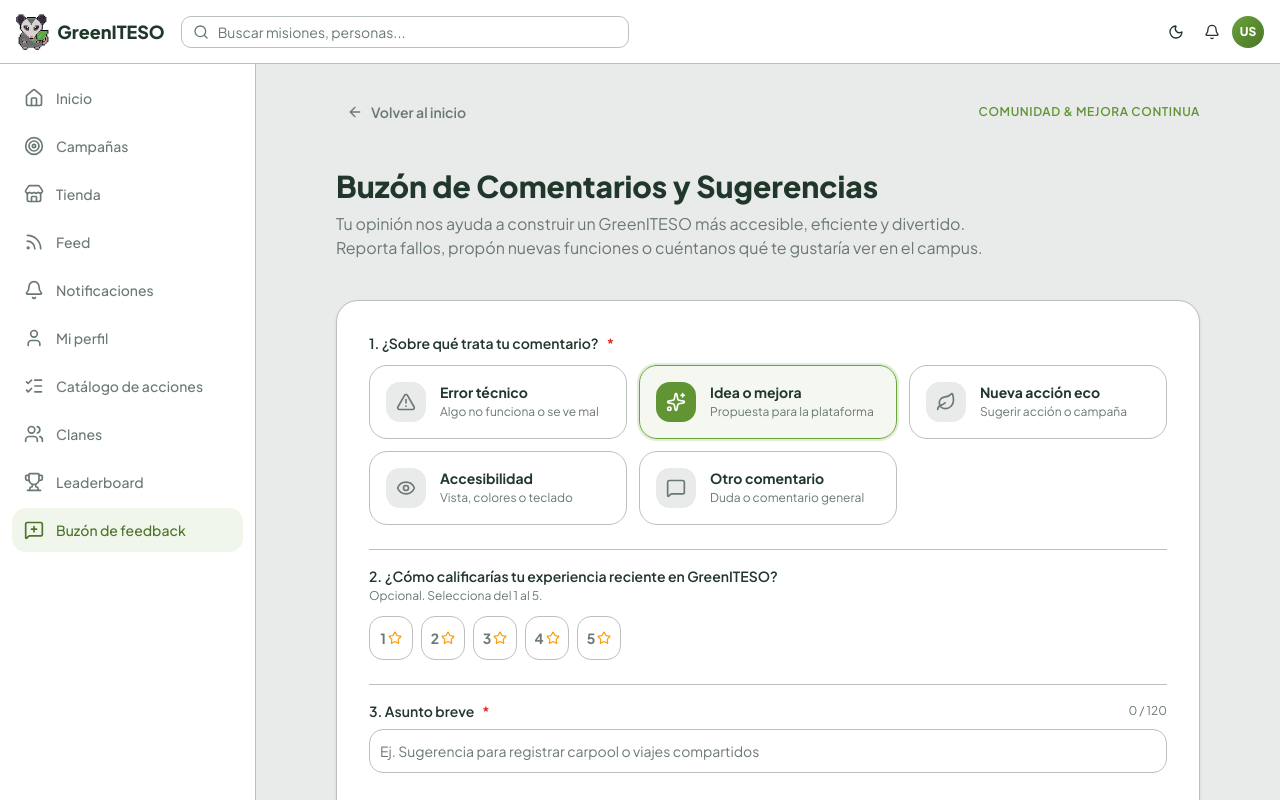
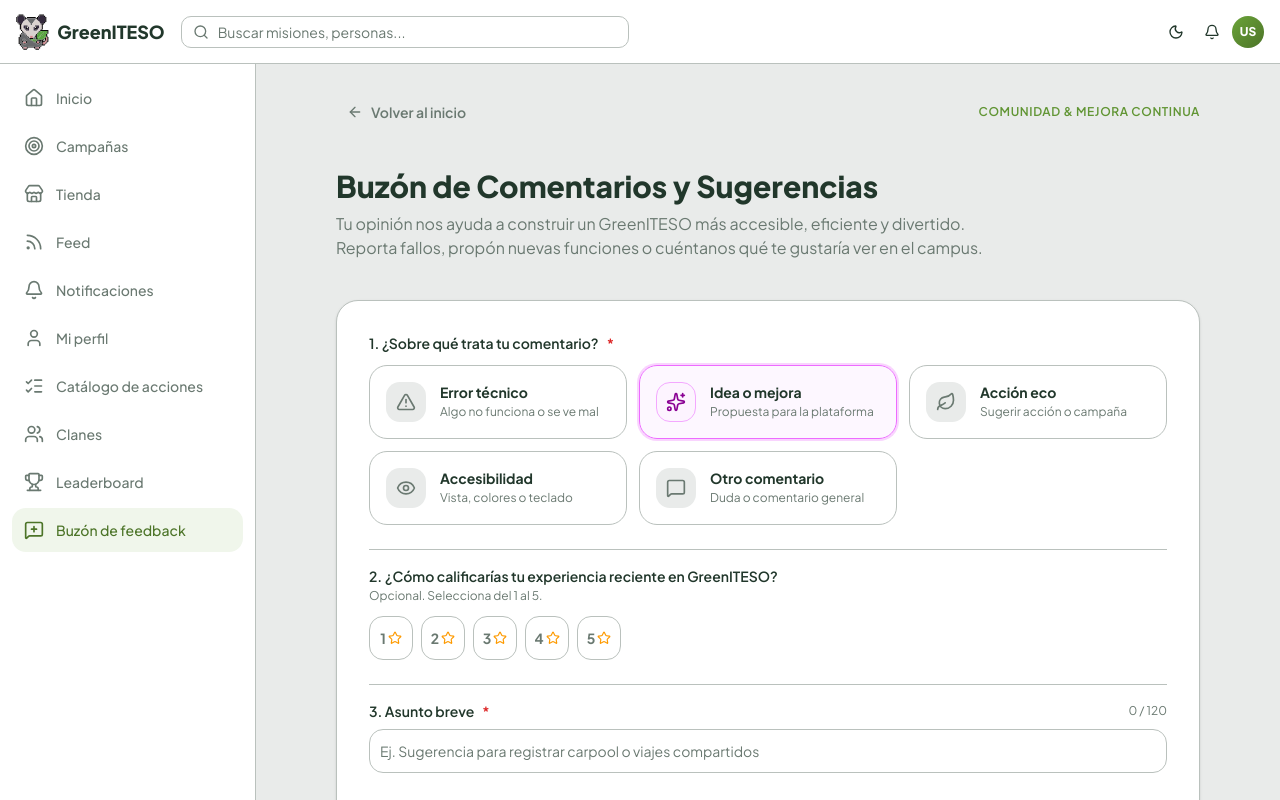
Before and after one commit to GreenITESO-Proyecto-Integrador/GreenITESO-Frontend, a React (Vite) app: page /feedback in a window 1280 px wide. Shown: the top 800 px of the page. Built offline with nearby package versions, Linux system fonts and the light colour scheme; no server answers; sample sign-in values are in the browser's storage.

Commit message:
feat(feedback): enhance feedback components with improved category handling and status message accessibility

```diff
--- a/src/pages/Feedback/Feedback.tsx
+++ b/src/pages/Feedback/Feedback.tsx
@@ -41,6 +41,7 @@ export function FeedbackPage() {
     text: string;
   } | null>(null);
   const fileInputRef = useRef<HTMLInputElement>(null);
+  const bannerRef = useRef<HTMLDivElement>(null);
 
   // Submissions history & pagination
   const [mySubmissions, setMySubmissions] = useState<FeedbackSubmission[]>([]);
@@ -51,6 +52,17 @@ export function FeedbackPage() {
   const [isLoadingMore, setIsLoadingMore] = useState(false);
   const [loadMoreError, setLoadMoreError] = useState<string | null>(null);
   const latestHistoryRequestRef = useRef(0);
+  const mySubmissionsRef = useRef<FeedbackSubmission[]>([]);
+  useEffect(() => {
+    mySubmissionsRef.current = mySubmissions;
+  }, [mySubmissions]);
+
+  // The banner sits above the form but the submit button is below it: bring it into view.
+  useEffect(() => {
+    if (!statusMessage) return;
+    bannerRef.current?.scrollIntoView({ block: 'center' });
+    bannerRef.current?.focus({ preventScroll: true });
+  }, [statusMessage]);
 
   const loadHistory = useCallback(async () => {
     const requestId = latestHistoryRequestRef.current + 1;
@@ -63,12 +75,10 @@ export function FeedbackPage() {
       const res = await fetchMyFeedback();
       if (requestId !== latestHistoryRequestRef.current) return;
 
-      setMySubmissions(prev => {
-        const fetchedIds = new Set(res.results.map(item => item.id));
-        const localOnly = prev.filter(item => !fetchedIds.has(item.id));
-        setTotalCount(res.count + localOnly.length);
-        return [...localOnly, ...res.results];
-      });
+      const fetchedIds = new Set(res.results.map(item => item.id));
+      const localOnly = mySubmissionsRef.current.filter(item => !fetchedIds.has(item.id));
+      setMySubmissions([...localOnly, ...res.results]);
+      setTotalCount(res.count + localOnly.length);
       setNextPageUrl(res.next);
     } catch (err) {
       if (requestId !== latestHistoryRequestRef.current) return;
@@ -227,8 +237,10 @@ export function FeedbackPage() {
       {/* Feedback banner */}
       {statusMessage && (
         <div
+          ref={bannerRef}
+          tabIndex={-1}
           role="alert"
-          className={`p-4 rounded-2xl text-sm flex items-center gap-2.5 border font-medium ${
+          className={`p-4 rounded-2xl outline-none text-sm flex items-center gap-2.5 border font-medium ${
             statusMessage.type === 'success'
               ? 'border-emerald-200 bg-emerald-50 text-emerald-800 dark:border-emerald-800 dark:bg-emerald-950/40 dark:text-emerald-300'
               : 'bg-destructive/10 text-destructive border-destructive/20'
--- a/src/pages/Feedback/components/FeedbackCategoryPicker.tsx
+++ b/src/pages/Feedback/components/FeedbackCategoryPicker.tsx
@@ -1,47 +1,22 @@
 import { useRef } from 'react';
-import { AlertTriangle, Eye, Leaf, MessageSquare, Sparkles } from 'lucide-react';
 import type { FeedbackCategory } from '@/types/feedback';
 import { cn } from '@/lib/utils';
+import { CATEGORY_NAMES, CATEGORY_STYLES } from './feedback-categories';
 
-interface CategoryOption {
-  value: FeedbackCategory;
-  label: string;
-  description: string;
-  icon: typeof AlertTriangle;
-}
+const CATEGORY_DESCRIPTIONS: Record<FeedbackCategory, string> = {
+  BUG: 'Algo no funciona o se ve mal',
+  IDEA: 'Propuesta para la plataforma',
+  ECO_ACTION: 'Sugerir acción o campaña',
+  ACCESSIBILITY: 'Vista, colores o teclado',
+  OTHER: 'Duda o comentario general',
+};
 
-const CATEGORIES: CategoryOption[] = [
-  {
-    value: 'BUG',
-    label: 'Error técnico',
-    description: 'Algo no funciona o se ve mal',
-    icon: AlertTriangle,
-  },
-  {
-    value: 'IDEA',
-    label: 'Idea o mejora',
-    description: 'Propuesta para la plataforma',
-    icon: Sparkles,
-  },
-  {
-    value: 'ECO_ACTION',
-    label: 'Nueva acción eco',
-    description: 'Sugerir acción o campaña',
-    icon: Leaf,
-  },
-  {
-    value: 'ACCESSIBILITY',
-    label: 'Accesibilidad',
-    description: 'Vista, colores o teclado',
-    icon: Eye,
-  },
-  {
-    value: 'OTHER',
-    label: 'Otro comentario',
-    description: 'Duda o comentario general',
-    icon: MessageSquare,
-  },
-];
+const CATEGORIES = (Object.keys(CATEGORY_DESCRIPTIONS) as FeedbackCategory[]).map(value => ({
+  value,
+  label: CATEGORY_NAMES[value],
+  description: CATEGORY_DESCRIPTIONS[value],
+  icon: CATEGORY_STYLES[value].icon,
+}));
 
 interface FeedbackCategoryPickerProps {
   value: FeedbackCategory;
@@ -102,16 +77,16 @@ export function FeedbackCategoryPicker({
               'focus-visible:outline-none focus-visible:ring-2 focus-visible:ring-primary-500',
               disabled && 'opacity-60 cursor-not-allowed',
               isSelected
-                ? 'border-primary-500 bg-primary-50/70 dark:bg-primary-900/40 ring-2 ring-primary-500/20'
+                ? CATEGORY_STYLES[category.value].card
                 : 'border-border bg-card hover:bg-muted/40',
             )}
           >
             <div
               className={cn(
-                'size-10 rounded-xl flex items-center justify-center shrink-0 transition-colors',
+                'size-10 rounded-xl border flex items-center justify-center shrink-0 transition-colors',
                 isSelected
-                  ? 'bg-primary-600 text-white dark:bg-primary-500'
-                  : 'bg-muted text-muted-foreground',
+                  ? CATEGORY_STYLES[category.value].classes
+                  : 'border-transparent bg-muted text-muted-foreground',
               )}
             >
               <Icon className="size-5" />
--- a/src/pages/Feedback/components/FeedbackRatingPicker.tsx
+++ b/src/pages/Feedback/components/FeedbackRatingPicker.tsx
@@ -88,6 +88,11 @@ export function FeedbackRatingPicker({
           );
         })}
         {value !== null && (
+          <span aria-live="polite" className="text-xs font-semibold text-foreground px-1">
+            {RATINGS.find(item => item.value === value)?.label}
+          </span>
+        )}
+        {value !== null && (
           <button
             type="button"
             disabled={disabled}
--- a/src/pages/Feedback/components/feedback-categories.ts
+++ b/src/pages/Feedback/components/feedback-categories.ts
@@ -6,34 +6,45 @@ export const CATEGORY_NAMES: Record<string, string> = {
   IDEA: 'Idea o mejora',
   ECO_ACTION: 'Acción eco',
   ACCESSIBILITY: 'Accesibilidad',
-  OTHER: 'Comentario',
+  OTHER: 'Otro comentario',
 };
 
-/** Icon and badge/chip colors per category (selected chips reuse the badge colors). */
-export const CATEGORY_STYLES: Record<FeedbackCategory, { icon: typeof Leaf; classes: string }> = {
+/**
+ * Icon and colors per category: `classes` for badges, chips and icon tiles; `card` for the
+ * selected card in the form's category picker.
+ */
+export const CATEGORY_STYLES: Record<
+  FeedbackCategory,
+  { icon: typeof Leaf; classes: string; card: string }
+> = {
   BUG: {
     icon: AlertTriangle,
     classes:
       'border-red-300 bg-red-50 text-red-800 dark:border-red-800 dark:bg-red-950/40 dark:text-red-300',
+    card: 'border-red-400 bg-red-50/70 ring-2 ring-red-500/20 dark:border-red-700 dark:bg-red-950/30',
   },
   IDEA: {
     icon: Sparkles,
     classes:
       'border-fuchsia-300 bg-fuchsia-50 text-fuchsia-800 dark:border-fuchsia-800 dark:bg-fuchsia-950/40 dark:text-fuchsia-300',
+    card: 'border-fuchsia-400 bg-fuchsia-50/70 ring-2 ring-fuchsia-500/20 dark:border-fuchsia-700 dark:bg-fuchsia-950/30',
   },
   ECO_ACTION: {
     icon: Leaf,
     classes:
       'border-lime-300 bg-lime-50 text-lime-800 dark:border-lime-800 dark:bg-lime-950/40 dark:text-lime-300',
+    card: 'border-lime-400 bg-lime-50/70 ring-2 ring-lime-500/20 dark:border-lime-700 dark:bg-lime-950/30',
   },
   ACCESSIBILITY: {
     icon: Eye,
     classes:
       'border-indigo-300 bg-indigo-50 text-indigo-800 dark:border-indigo-800 dark:bg-indigo-950/40 dark:text-indigo-300',
+    card: 'border-indigo-400 bg-indigo-50/70 ring-2 ring-indigo-500/20 dark:border-indigo-700 dark:bg-indigo-950/30',
   },
   OTHER: {
     icon: MessageSquare,
     classes:
       'border-slate-300 bg-slate-50 text-slate-700 dark:border-slate-700 dark:bg-slate-900/40 dark:text-slate-300',
+    card: 'border-slate-400 bg-slate-50/70 ring-2 ring-slate-500/20 dark:border-slate-700 dark:bg-slate-950/30',
   },
 };
```
